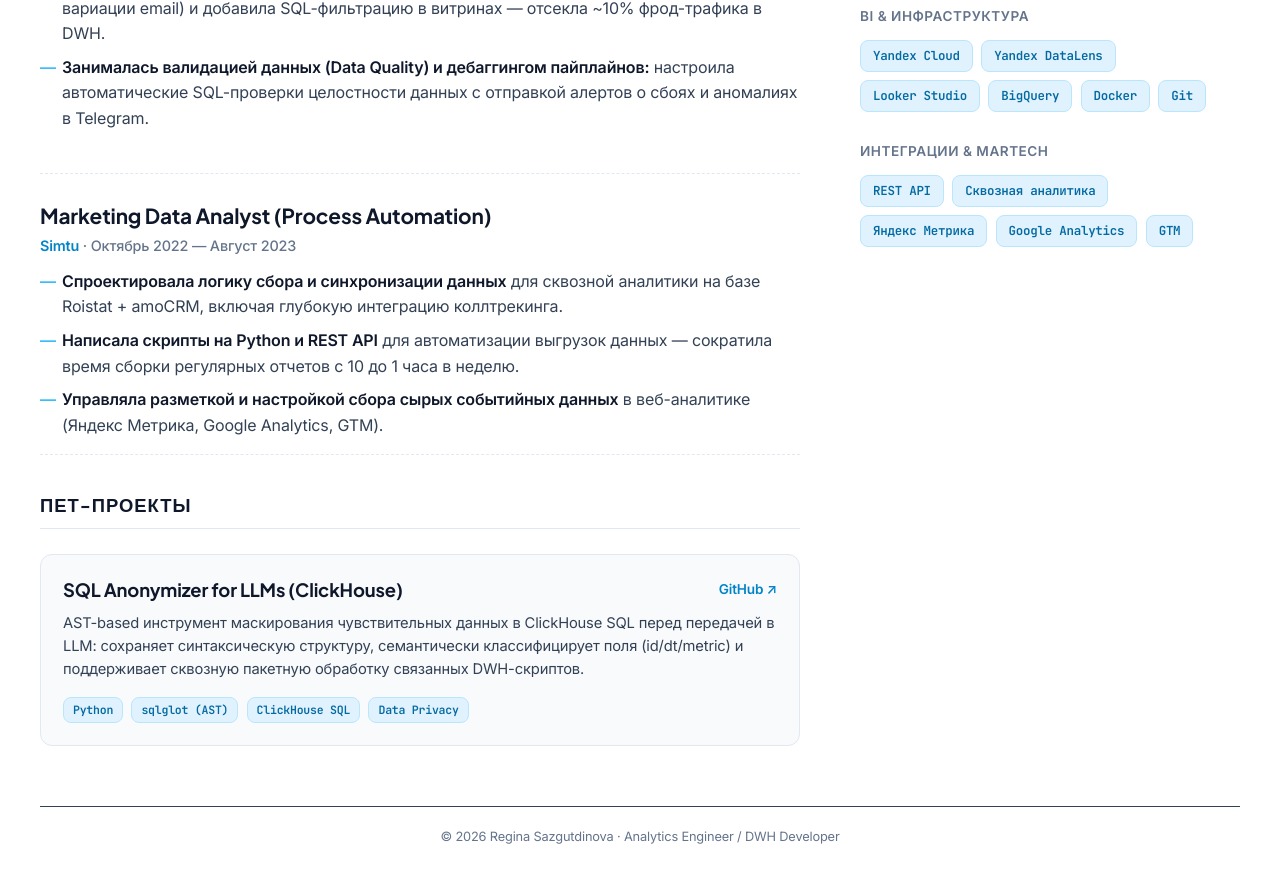
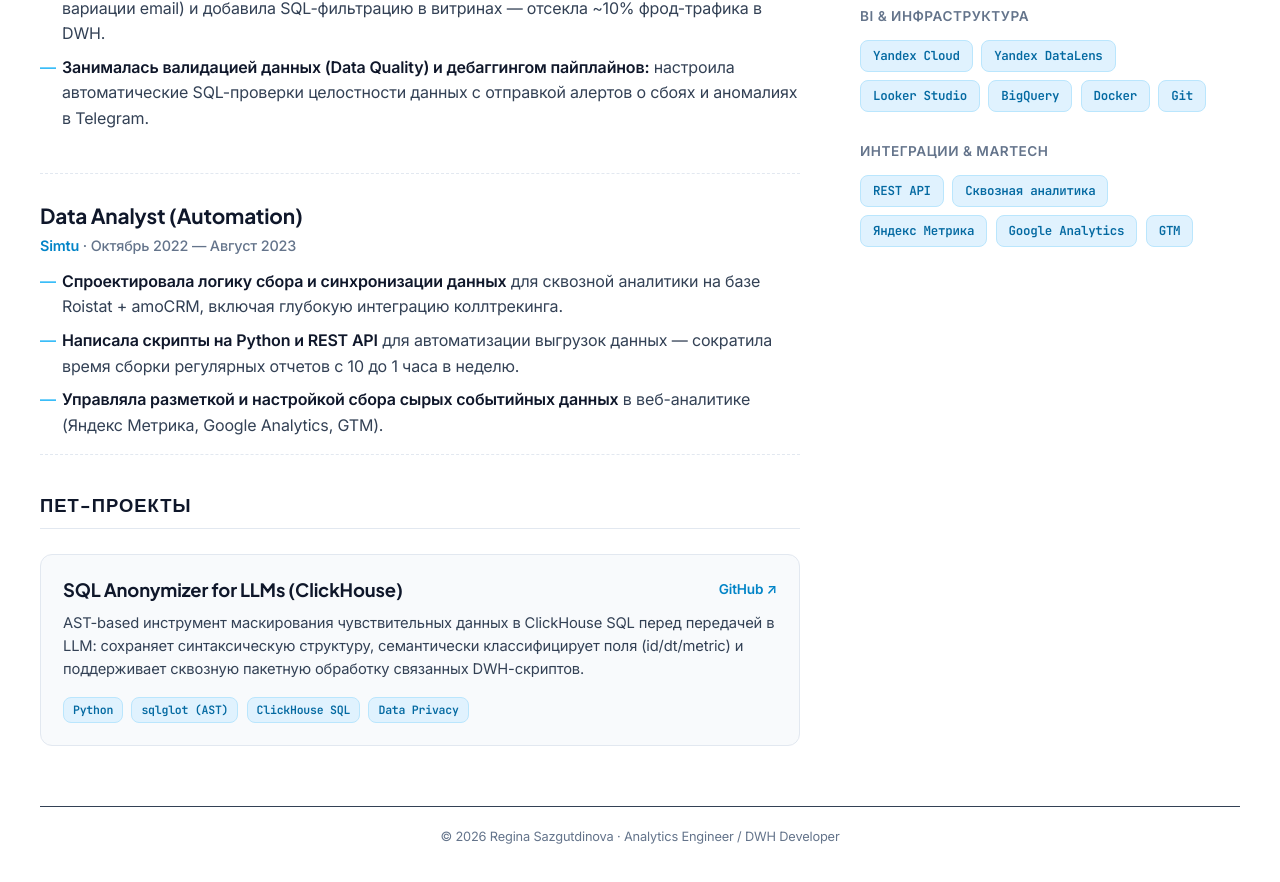
Before and after one commit to reginasaz/resume, a plain HTML site: page index.html in a window 1280 px wide. Shown: the part 940-1822 px from the top of the page. Drawn offline with Linux system fonts and the light colour scheme.

Commit message:
Update index.html

```diff
--- a/index.html
+++ b/index.html
@@ -593,7 +593,7 @@
                 </article>
 
                 <article>
-                    <h3>Marketing Data Analyst (Process Automation)</h3>
+                    <h3>Data Analyst (Automation)</h3>
                     <p class="company-meta">
                         <strong><a href="https://simtu.ru" target="_blank">Simtu</a></strong> &middot; Октябрь 2022 — Август 2023
                     </p>
```
